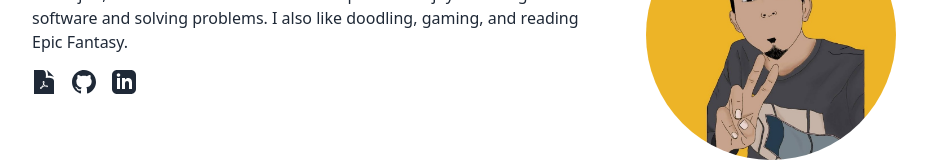
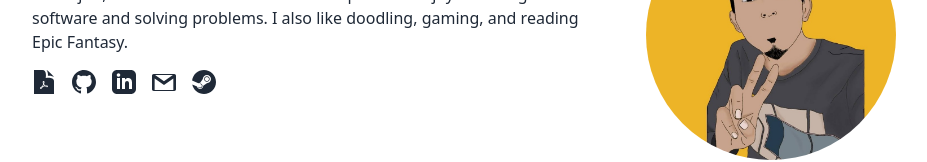
Before and after one commit to sujithrengan/portfolio, a Next.js app: page / in a window 1280 px wide. Shown: the part 278-440 px from the top of the page, without its empty margins (176-1103 px from the left). Built offline with nearby package versions, Linux system fonts and the light colour scheme.

Commit message:
Added steam and mail links

```diff
--- a/components/about.js
+++ b/components/about.js
@@ -15,7 +15,7 @@ const About = () => {
                             I'm Sujith, an enthusiastic software developer who enjoys building cool software and solving problems. I also like
                             doodling, gaming, and reading Epic Fantasy.
                         </p>
-                        <div className="flex justify-center lg:justify-start text-center pt-2 space-x-2 lg:pt-0">
+                        <div className="flex justify-center lg:justify-start pt-2 space-x-2 lg:pt-0">
 
                             <a className = "text-xl hover:text-red-500" href="/resume.pdf" target="_blank" rel="noreferrer">
                             {/* <svg xmlns="http://www.w3.org/2000/svg" class = "h-6 w-6 mr-2" fill="currentColor" stroke-width="0.9" width="24" height="24" viewBox="0 0 24 24"><path d="M12.37 5.379l-5.64 5.64c-.655.655-1.515.982-2.374.982-1.855 0-3.356-1.498-3.356-3.356 0-.86.327-1.721.981-2.375l5.54-5.539c.487-.487 1.125-.731 1.765-.731 2.206 0 3.338 2.686 1.765 4.259l-4.919 4.919c-.634.634-1.665.634-2.298 0-.634-.633-.634-1.664 0-2.298l3.97-3.97.828.828-3.97 3.97c-.178.177-.178.465 0 .642.177.178.465.178.642 0l4.919-4.918c1.239-1.243-.636-3.112-1.873-1.874l-5.54 5.54c-.853.853-.853 2.24 0 3.094.854.852 2.24.852 3.093 0l5.64-5.64.827.827zm.637-5.379c.409.609.635 1.17.729 2h7.264v11.543c0 4.107-6 2.457-6 2.457s1.518 6-2.638 6h-7.362v-8.062c-.63.075-1 .13-2-.133v10.195h10.189c3.163 0 9.811-7.223 9.811-9.614v-14.386h-9.993zm4.993 6h-3.423l-.793.793-.207.207h4.423v-1zm0 3h-6.423l-1 1h7.423v-1zm0 3h-9.423l-.433.433c-.212.213-.449.395-.689.567h10.545v-1z"/></svg> */}
@@ -29,6 +29,15 @@ const About = () => {
                             <a className = "text-xl hover:text-linkedin-blue" href="https://linkedin.com/in/sujithrengan" target="_blank" rel="noreferrer">
                             <svg xmlns="http://www.w3.org/2000/svg" fill="currentColor" class = "h-6 w-6 mr-2" width="24" height="24" viewBox="0 0 24 24"><path d="M19 0h-14c-2.761 0-5 2.239-5 5v14c0 2.761 2.239 5 5 5h14c2.762 0 5-2.239 5-5v-14c0-2.761-2.238-5-5-5zm-11 19h-3v-11h3v11zm-1.5-12.268c-.966 0-1.75-.79-1.75-1.764s.784-1.764 1.75-1.764 1.75.79 1.75 1.764-.783 1.764-1.75 1.764zm13.5 12.268h-3v-5.604c0-3.368-4-3.113-4 0v5.604h-3v-11h3v1.765c1.396-2.586 7-2.777 7 2.476v6.759z"/></svg>
                             </a>
+
+                            <a className = "text-xl hover:text-google-red" href="mailto:sujithrengan@gmail.com" target="_blank" rel="noreferrer">
+                            <svg xmlns="http://www.w3.org/2000/svg" fill="currentColor" class = "h-6 w-6 mr-2" width="24" height="24"fill-rule="evenodd" clip-rule="evenodd"><path d="M22.288 21h-20.576c-.945 0-1.712-.767-1.712-1.712v-13.576c0-.945.767-1.712 1.712-1.712h20.576c.945 0 1.712.767 1.712 1.712v13.576c0 .945-.767 1.712-1.712 1.712zm-10.288-6.086l-9.342-6.483-.02 11.569h18.684v-11.569l-9.322 6.483zm8.869-9.914h-17.789l8.92 6.229s6.252-4.406 8.869-6.229z"/></svg>
+                            </a>
+
+                            <a className = "text-xl hover:text-steam-blue" href="https://steamcommunity.com/id/insertwittytext/" target="_blank" rel="noreferrer">
+                            <svg xmlns="http://www.w3.org/2000/svg" fill="currentColor" class = "h-6 w-6 mr-2" width="24" height="24" viewBox="0 0 24 24"><path d="M24 12c0 6.627-5.373 12-12 12-5.782 0-10.608-4.091-11.744-9.537l4.764 2.003c.285 1.441 1.56 2.547 3.115 2.534 1.723-.017 3.105-1.414 3.116-3.129l.007-.003 3.602-2.684c2.304.024 4.14-1.833 4.14-4.091 0-2.26-1.834-4.093-4.093-4.093-2.234 0-4.048 1.791-4.09 4.015l-2.64 3.693c-.668-.014-1.269.169-1.791.51l-6.294-2.646c.708-5.953 5.765-10.572 11.908-10.572 6.627 0 12 5.373 12 12zm-16.577 5.477l-1.544-.649c.38.858 1.236 1.461 2.249 1.457 1.346-.012 2.422-1.11 2.41-2.455-.012-1.329-1.104-2.41-2.432-2.41-.287.001-.57.05-.86.16l1.542.648c.898.378 1.319 1.411.941 2.308-.376.896-1.409 1.318-2.306.941zm7.484-5.602c-1.533 0-2.781-1.249-2.781-2.782 0-1.534 1.248-2.782 2.781-2.782 1.534 0 2.781 1.248 2.781 2.782 0 1.533-1.247 2.782-2.781 2.782zm0-.682c1.159 0 2.1-.942 2.1-2.101 0-1.158-.94-2.102-2.1-2.102s-2.102.943-2.102 2.102c.001 1.159.943 2.101 2.102 2.101z"/></svg>
+                            </a>
+
                         </div>
 
                     </div>
--- a/tailwind.config.js
+++ b/tailwind.config.js
@@ -8,7 +8,9 @@ module.exports = {
       colors: {
         'twitter-blue': '#1DA1F2',
         'charcoal':'#111111',
-        'linkedin-blue': '#0077b5'
+        'linkedin-blue': '#0077b5',
+        'steam-blue': '#77b5fe',
+        'google-red': '#DB4437'
       },
     }
   },
```
